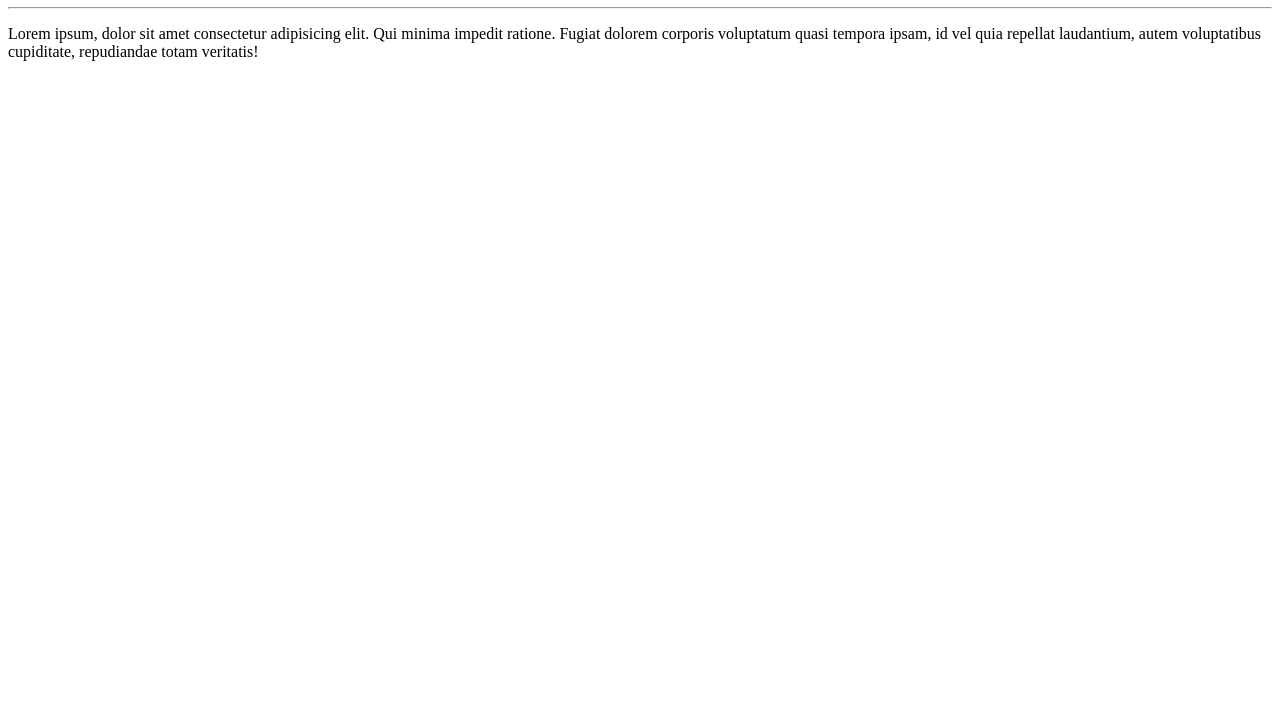
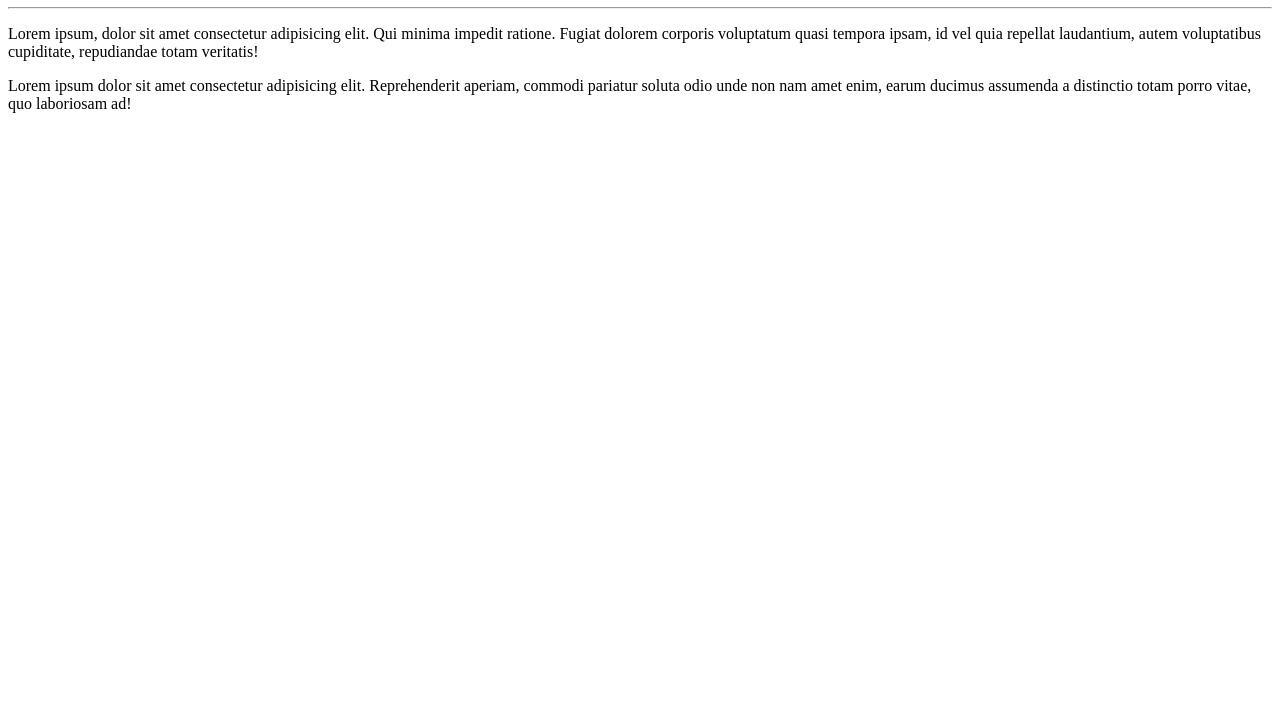
Before and after one commit to AlineLucas/Ola-mundo, a plain HTML site: page Site exemplo/Index.html in a window 1280 px wide. Shown: the part 73-800 px from the top of the page. Drawn offline with Linux system fonts and the light colour scheme.

Commit message:
adicionei um parágrafo

```diff
--- a/Site exemplo/Index.html
+++ b/Site exemplo/Index.html
@@ -10,5 +10,6 @@
   <h1>Olá, mundo!</h1>
   <hr>
   <p>Lorem ipsum, dolor sit amet consectetur adipisicing elit. Qui minima impedit ratione. Fugiat dolorem corporis voluptatum quasi tempora ipsam, id vel quia repellat laudantium, autem voluptatibus cupiditate, repudiandae totam veritatis!</p>
+  <p>Lorem ipsum dolor sit amet consectetur adipisicing elit. Reprehenderit aperiam, commodi pariatur soluta odio unde non nam amet enim, earum ducimus assumenda a distinctio totam porro vitae, quo laboriosam ad!</p>
 </body>
 </html>
```
